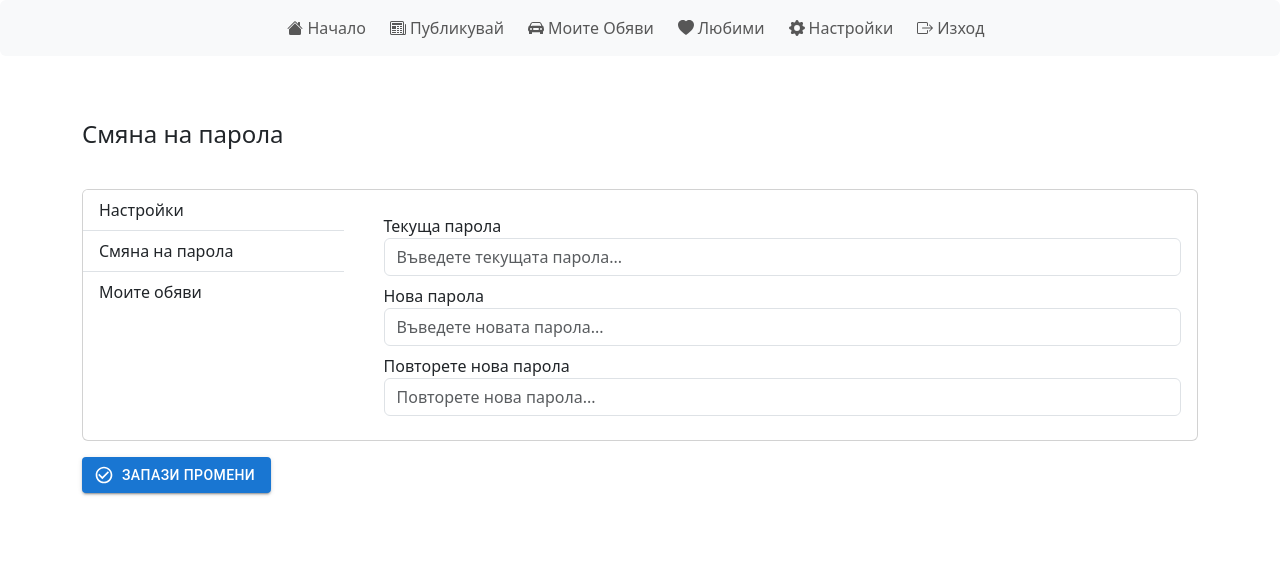
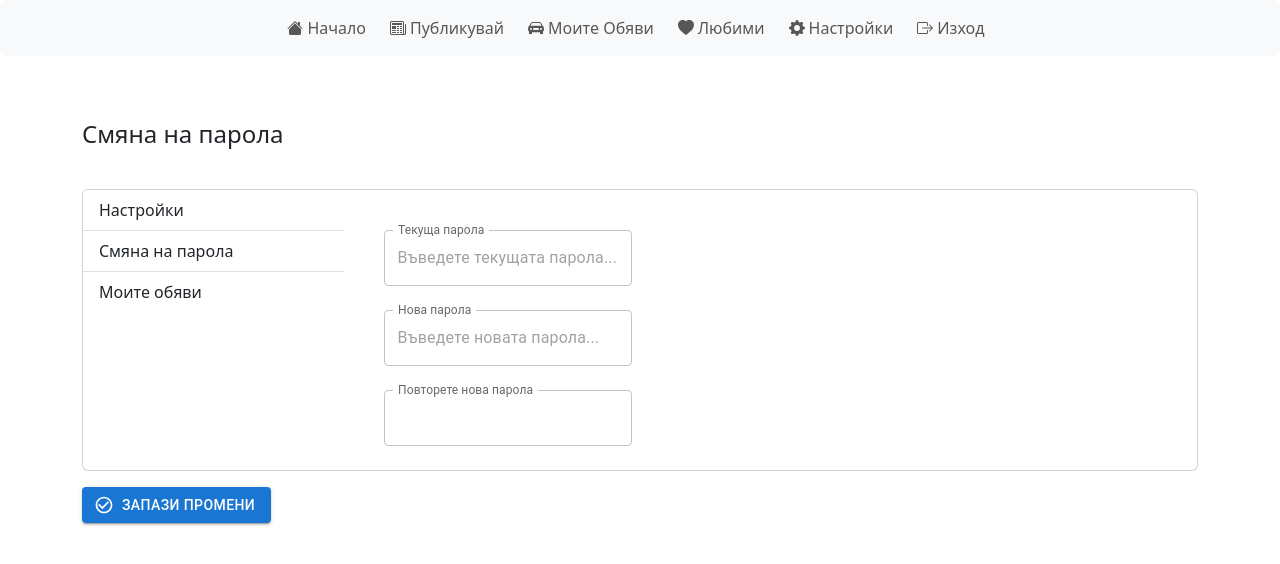
Before and after one commit to vesmihaylov/cars-front, a React (Vite) app: page /change-password in a window 1280 px wide. Shown: the top 564 px of the page. Built offline with nearby package versions, Linux system fonts and the light colour scheme; sample sign-in values are in the browser's storage.

Commit message:
feat(Settings): use mui textfield

```diff
--- /dev/null
+++ b/src/components/Element/TextField.jsx
@@ -0,0 +1,18 @@
+import React from "react";
+import MuiTextField from "@mui/material/TextField";
+
+const TextField = ({ ...props }) => {
+  return (
+    <MuiTextField
+      {...props}
+      variant="outlined"
+      slotProps={{
+        inputLabel: {
+          shrink: true,
+        },
+      }}
+    />
+  );
+};
+
+export default TextField;
--- a/src/components/Profile/ChangePassword.jsx
+++ b/src/components/Profile/ChangePassword.jsx
@@ -1,5 +1,6 @@
 import Navigation from "./Navigation.jsx";
 import Button from "../Element/Button.jsx";
+import TextField from "../Element/TextField.jsx";
 import CheckCircleOutlineIcon from "@mui/icons-material/CheckCircleOutline";
 
 function ChangePassword() {
@@ -14,28 +15,24 @@ function ChangePassword() {
             <div className="tab-content">
               <div className="tab-pane fade active show" id="account-general">
                 <div className="card-body">
-                  <div className="form-group mb-2 mt-2">
-                    <label>Текуща парола</label>
-                    <input
-                      className="form-control"
-                      type="password"
-                      placeholder="Въведете текущата парола..."
+                  <div className="form-group mb-2 mt-4">
+                    <TextField
+                      label={"Текуща парола"}
+                      type={"password"}
+                      placeholder={"Въведете текущата парола..."}
                     />
                   </div>
-                  <div className="form-group mb-2 mt-2">
-                    <label>Нова парола</label>
-                    <input
-                      className="form-control"
-                      type="password"
-                      placeholder="Въведете новата парола..."
+                  <div className="form-group mb-2 mt-4">
+                    <TextField
+                      label={"Нова парола"}
+                      type={"password"}
+                      placeholder={"Въведете новата парола..."}
                     />
                   </div>
-                  <div className="form-group mb-2 mt-2">
-                    <label>Повторете нова парола</label>
-                    <input
-                      className="form-control"
-                      type="password"
-                      placeholder="Повторете нова парола..."
+                  <div className="form-group mb-2 mt-4">
+                    <TextField
+                      label={"Повторете нова парола"}
+                      type={"password"}
                     />
                   </div>
                 </div>
--- a/src/components/Profile/Settings.jsx
+++ b/src/components/Profile/Settings.jsx
@@ -1,5 +1,6 @@
 import Navigation from "./Navigation.jsx";
 import Button from "../Element/Button.jsx";
+import TextField from "../Element/TextField.jsx";
 import CheckCircleOutlineIcon from "@mui/icons-material/CheckCircleOutline";
 
 function Settings() {
@@ -14,20 +15,18 @@ function Settings() {
             <div className="tab-content">
               <div className="tab-pane fade active show" id="account-general">
                 <div className="card-body">
-                  <div className="form-group mb-2 mt-2">
-                    <label>Потребителско име</label>
-                    <input
-                      className="form-control"
-                      type="text"
-                      placeholder="Въведете потребителско име..."
+                  <div className="form-group mb-2 mt-4">
+                    <TextField
+                      label={"Потребителско име"}
+                      type={"text"}
+                      placeholder={"SunshineAutos"}
                     />
                   </div>
-                  <div className="form-group mb-2 mt-2">
-                    <label>Електронна поща</label>
-                    <input
-                      className="form-control"
-                      type="email"
-                      placeholder="Въведете електронна поща..."
+                  <div className="form-group mb-2 mt-4">
+                    <TextField
+                      label={"Електронна поща"}
+                      type={"email"}
+                      placeholder={"sunshineautos@email.rnd"}
                     />
                   </div>
                 </div>
```
